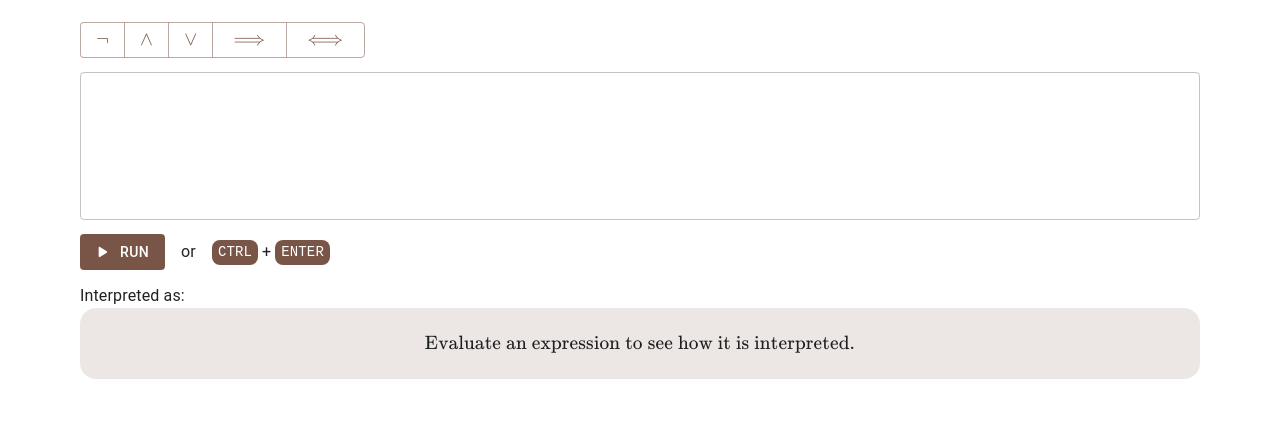
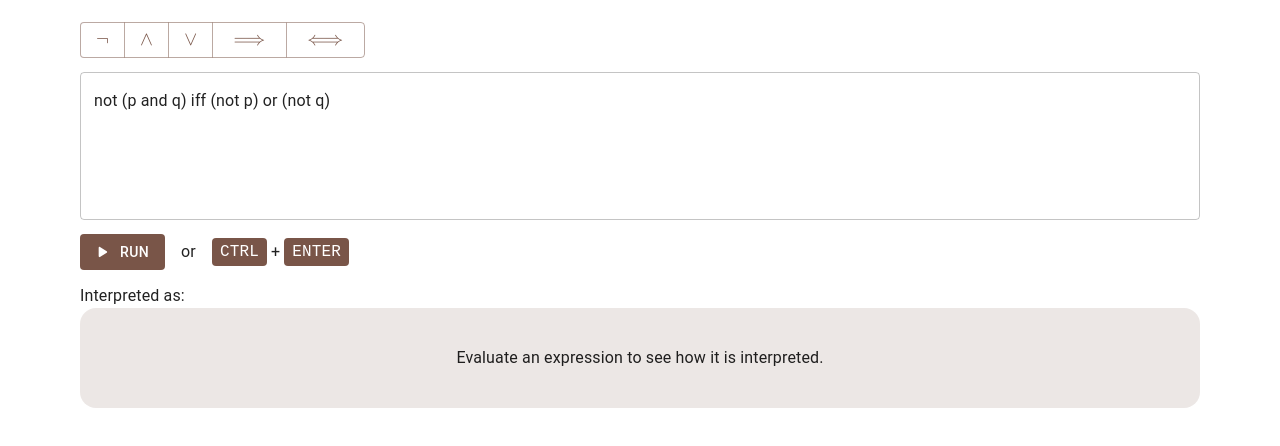
Before and after one commit to Eurydia/project-onyx, a React (Vite) app: page / in a window 1280 px wide. Shown: the top 446 px of the page. Built offline with nearby package versions, Linux system fonts and the light colour scheme.

Commit message:
improved project organization

```diff
--- a/src/App.tsx
+++ b/src/App.tsx
@@ -1,21 +1,17 @@
-import { AcceptedInputFeedback } from "$components/AcceptedInputFeedback";
-import { ExpressionInput } from "$components/ExpressionInput";
-import { OperatorButton } from "$components/OperatorButton";
-import { StyledKBD } from "$components/StyledKBD";
+import { EditorAcceptedInputFeedback } from "$components/EditorAcceptedInputFeedback";
+import { EditorExecuteToolbaGroup } from "$components/EditorExecuteToolbaGroup";
+import { EditorExpressionInput } from "$components/EditorExpressionInput";
+import { EditorOperatorButtonGroup } from "$components/EditorOperatorButtonToolbarGroup";
 import { Lexer } from "$core/interpreter/lexer";
 import { ASTNode, parse } from "$core/interpreter/parser";
-import { PlayArrowRounded } from "@mui/icons-material";
 import {
-  Button,
-  ButtonGroup,
+  alpha,
   Container,
   createTheme,
   CssBaseline,
   GlobalStyles,
   Stack,
   ThemeProvider,
-  Toolbar,
-  Typography,
 } from "@mui/material";
 import { brown } from "@mui/material/colors";
 import { FC, useState } from "react";
@@ -25,7 +21,20 @@ const theme = createTheme({
     mode: "light",
     primary: brown,
   },
+  components: {
+    MuiTooltip: {
+      styleOverrides: {
+        arrow: {
+          color: alpha(brown["800"], 0.9),
+        },
+        tooltip: {
+          backgroundColor: alpha(brown["800"], 0.9),
+        },
+      },
+    },
+  },
 });
+
 const globalStyles = (
   <GlobalStyles
     styles={{
@@ -35,48 +44,12 @@ const globalStyles = (
   />
 );
 
-const BINARY_OP_REPR: {
-  name: string;
-  alias: string[];
-  label: string;
-  insertChar: string;
-}[] = [
-  {
-    name: "Negation",
-    label: "\\lnot",
-    alias: ["not"],
-    insertChar: "\u{00AC}",
-  },
-  {
-    name: "Conjunction",
-    alias: ["and"],
-    label: "\\land",
-    insertChar: "\u{2227}",
-  },
-  {
-    name: "Disjunction",
-    alias: ["or"],
-    label: "\\lor",
-    insertChar: "\u{2228}",
-  },
-  {
-    name: "Implication",
-    alias: ["implies"],
-    label: "\\implies",
-    insertChar: "\u{21D2}",
-  },
-  {
-    name: "Equivalence",
-    alias: ["iff"],
-    label: "\\iff",
-    insertChar: "\u{21D4}",
-  },
-];
-
 export const App: FC = () => {
   const [tab, setTab] = useState(0);
 
-  const [inputValue, setInputVlue] = useState("");
+  const [inputValue, setInputVlue] = useState(
+    "not (p and q) iff (not p) or (not q)"
+  );
   const [inputCursorPos, setInputCursorPos] = useState<
     number | null
   >(null);
@@ -98,10 +71,23 @@ export const App: FC = () => {
       return;
     }
     setInputVlue((prev) => {
-      const before = prev.slice(0, inputCursorPos);
-      const after = prev.slice(inputCursorPos);
+      let before = prev.slice(0, inputCursorPos);
+      if (before.length > 0) {
+        before = `${before} `;
+      }
+
+      let after = prev.slice(inputCursorPos);
+      if (after.length > 0) {
+        after = ` ${after}`;
+      }
       return `${before}${char}${after}`;
     });
+  };
+
+  const handleKeyDown = (e: React.KeyboardEvent) => {
+    if (e.key === "Enter" && e.ctrlKey) {
+      handleExecute();
+    }
   };
 
   return (
@@ -110,78 +96,26 @@ export const App: FC = () => {
       {globalStyles}
       <Container maxWidth="lg">
         <Stack
+          useFlexGap
           spacing={1}
-          useFlexGap
           padding={2}
           minHeight="100vh"
         >
-          <Toolbar
-            disableGutters
-            variant="dense"
-            sx={{
-              display: "flex",
-              flexDirection: "row",
-              gap: 2,
-              flexWrap: "wrap",
-            }}
-          >
-            <ButtonGroup disableElevation>
-              {BINARY_OP_REPR.map((repr, index) => (
-                <OperatorButton
-                  key={"op-btn" + index}
-                  alias={repr.alias}
-                  name={repr.name}
-                  label={repr.label}
-                  onClick={() =>
-                    handleInsertChar(repr.insertChar)
-                  }
-                />
-              ))}
-            </ButtonGroup>
-          </Toolbar>
-
-          <ExpressionInput
+          <EditorOperatorButtonGroup
+            onInsertChar={handleInsertChar}
+          />
+          <EditorExpressionInput
             value={inputValue}
             onChange={setInputVlue}
-            onExecute={handleExecute}
+            onKeyDown={handleKeyDown}
             onCursorMove={setInputCursorPos}
             rows={5}
           />
-
-          <Toolbar
-            variant="dense"
-            disableGutters
-            sx={{
-              display: "flex",
-              flexDirection: "row",
-              flexWrap: "wrap",
-              gap: 2,
-            }}
-          >
-            <Button
-              disableElevation
-              variant="contained"
-              startIcon={<PlayArrowRounded />}
-              onClick={handleExecute}
-            >
-              Run
-            </Button>
-
-            <Typography>or</Typography>
-            <Stack
-              useFlexGap
-              gap={(t) => t.spacing(0.5)}
-              spacing={0.5}
-              direction="row"
-              alignItems="center"
-            >
-              <StyledKBD>CTRL</StyledKBD>
-              <Typography>+</Typography>
-              <StyledKBD>ENTER</StyledKBD>
-            </Stack>
-          </Toolbar>
-
-          <AcceptedInputFeedback
+          <EditorExecuteToolbaGroup
+            onExecute={handleExecute}
+            keyCombinationHint={["CTRL", "ENTER"]}
+          />
+          <EditorAcceptedInputFeedback
             tree={tree}
             emptyMessage="Evaluate an expression to see how it is interpreted."
           />
--- a/src/components/AcceptedInputFeedback.tsx
+++ b/src/components/EditorAcceptedInputFeedback.tsx
@@ -4,18 +4,27 @@ import { alpha, Box, Typography } from "@mui/material";
 import { FC } from "react";
 import { StyledLatex } from "./StyledLatex";
 
-type AcceptedInputFeedbackProps = {
+type EditorAcceptedInputFeedbackProps = {
   tree: ASTNode | null;
   emptyMessage: string;
 };
-export const AcceptedInputFeedback: FC<
-  AcceptedInputFeedbackProps
+export const EditorAcceptedInputFeedback: FC<
+  EditorAcceptedInputFeedbackProps
 > = (props) => {
   const { tree, emptyMessage } = props;
-  const texContent =
-    tree === null
-      ? `\\text{${emptyMessage}}`
-      : treeToLatex(tree);
+
+  let texContent = <Typography>{emptyMessage}</Typography>;
+  if (tree !== null) {
+    texContent = (
+      <StyledLatex
+        tex={treeToLatex(tree)}
+        options={{
+          displayMode: true,
+          output: "htmlAndMathml",
+        }}
+      />
+    );
+  }
   return (
     <Box>
       <Typography>Interpreted as:</Typography>
@@ -25,19 +34,14 @@ export const AcceptedInputFeedback: FC<
         display="flex"
         justifyContent="center"
         alignItems="center"
+        minHeight={100} // Otherwise the size of the box will be smaller in its empty state
         sx={{
           borderRadius: (t) => t.shape.borderRadius,
           backgroundColor: (t) =>
             alpha(t.palette.primary.light, 0.2),
         }}
       >
-        <StyledLatex
-          tex={texContent}
-          options={{
-            displayMode: true,
-            output: "htmlAndMathml",
-          }}
-        />
+        {texContent}
       </Box>
     </Box>
   );
--- /dev/null
+++ b/src/components/EditorExecuteToolbaGroup.tsx
@@ -0,0 +1,67 @@
+import { PlayArrowRounded } from "@mui/icons-material";
+import {
+  Button,
+  Stack,
+  Toolbar,
+  Typography,
+} from "@mui/material";
+import { FC, Fragment, ReactNode } from "react";
+import { StyledKBD } from "./StyledKBD";
+
+type EditorExecuteToolbaGroupProps = {
+  onExecute: () => void;
+  keyCombinationHint: string[];
+};
+export const EditorExecuteToolbaGroup: FC<
+  EditorExecuteToolbaGroupProps
+> = (props) => {
+  const { onExecute, keyCombinationHint } = props;
+
+  const keyCombination = keyCombinationHint.map(
+    (key, index) => {
+      let plusElem: ReactNode = <Typography>+</Typography>;
+      if (index >= keyCombinationHint.length - 1) {
+        plusElem = null;
+      }
+      return (
+        <Fragment key={"key-hint" + index}>
+          <StyledKBD>{key}</StyledKBD>
+          {plusElem}
+        </Fragment>
+      );
+    }
+  );
+
+  return (
+    <Toolbar
+      variant="dense"
+      disableGutters
+      sx={{
+        display: "flex",
+        flexDirection: "row",
+        flexWrap: "wrap",
+        alignItems: "center",
+        gap: 2,
+      }}
+    >
+      <Button
+        disableElevation
+        variant="contained"
+        startIcon={<PlayArrowRounded />}
+        onClick={onExecute}
+      >
+        Run
+      </Button>
+      <Typography>or</Typography>
+      <Stack
+        useFlexGap
+        gap={0.5}
+        spacing={0.5}
+        direction="row"
+        alignItems="center"
+      >
+        {keyCombination}
+      </Stack>
+    </Toolbar>
+  );
+};
--- a/src/components/ExpressionInput.tsx
+++ b/src/components/EditorExpressionInput.tsx
@@ -1,17 +1,17 @@
 import { TextField } from "@mui/material";
 import { FC, useRef } from "react";
 
-type ExpressionInputProps = {
+type EditorExpressionInputProps = {
   value: string;
   rows: number;
   onChange: (value: string) => void;
   onCursorMove: (position: number | null) => void;
-  onExecute: () => void;
+  onKeyDown: (e: React.KeyboardEvent) => void;
 };
-export const ExpressionInput: FC<ExpressionInputProps> = (
-  props
-) => {
-  const { rows, value, onChange, onCursorMove, onExecute } =
+export const EditorExpressionInput: FC<
+  EditorExpressionInputProps
+> = (props) => {
+  const { rows, value, onChange, onCursorMove, onKeyDown } =
     props;
   const inputRef = useRef<HTMLInputElement>(null);
 
@@ -20,12 +20,6 @@ export const ExpressionInput: FC<ExpressionInputProps> = (
       return;
     }
     onCursorMove(inputRef.current.selectionStart);
-  };
-
-  const handleKeyDown = (e: React.KeyboardEvent) => {
-    if (e.ctrlKey && e.key === "Enter") {
-      onExecute();
-    }
   };
 
   return (
@@ -37,7 +31,14 @@ export const ExpressionInput: FC<ExpressionInputProps> = (
       value={value}
       onChange={(e) => onChange(e.target.value)}
       onSelect={handleCursorMove}
-      onKeyDown={handleKeyDown}
+      onKeyDown={onKeyDown}
+      slotProps={{
+        input: {
+          autoComplete: "off",
+          autoCorrect: "off",
+          spellCheck: false,
+        },
+      }}
     />
   );
 };
--- /dev/null
+++ b/src/components/EditorOperatorButtonToolbarGroup.tsx
@@ -0,0 +1,79 @@
+import {
+  Button,
+  ButtonGroup,
+  Toolbar,
+  Tooltip,
+  Typography,
+} from "@mui/material";
+import { FC } from "react";
+import { StyledLatex } from "./StyledLatex";
+
+const OPERATOR = [
+  {
+    name: "Negation",
+    label: "\\lnot",
+    insertChar: "\u{00AC}",
+  },
+  {
+    name: "Conjunction",
+    label: "\\land",
+    insertChar: "\u{2227}",
+  },
+  {
+    name: "Disjunction",
+    label: "\\lor",
+    insertChar: "\u{2228}",
+  },
+  {
+    name: "Implication",
+    label: "\\implies",
+    insertChar: "\u{21D2}",
+  },
+  {
+    name: "Equivalence",
+    label: "\\iff",
+    insertChar: "\u{21D4}",
+  },
+];
+
+type EditorOperatorButtonGroupProps = {
+  onInsertChar: (char: string) => void;
+};
+export const EditorOperatorButtonGroup: FC<
+  EditorOperatorButtonGroupProps
+> = (props) => {
+  const { onInsertChar } = props;
+
+  return (
+    <Toolbar
+      disableGutters
+      variant="dense"
+    >
+      <ButtonGroup disableElevation>
+        {OPERATOR.map((btn, btnIndex) => (
+          <Tooltip
+            key={`btn` + btnIndex}
+            title={
+              <Typography sx={{ userSelect: "none" }}>
+                {btn.name}
+              </Typography>
+            }
+            arrow
+          >
+            <Button
+              onClick={() => onInsertChar(btn.insertChar)}
+            >
+              <StyledLatex
+                tex={btn.label}
+                options={{
+                  displayMode: false,
+                  output: "htmlAndMathml",
+                }}
+              />
+            </Button>
+          </Tooltip>
+        ))}
+      </ButtonGroup>
+    </Toolbar>
+  );
+};
--- a/src/components/StyledKBD.tsx
+++ b/src/components/StyledKBD.tsx
@@ -1,19 +1,24 @@
-import { Typography, TypographyProps } from "@mui/material";
+import {
+  Typography,
+  TypographyProps,
+  useTheme,
+} from "@mui/material";
 import { FC } from "react";
 
 export const StyledKBD: FC<TypographyProps> = (props) => {
   const { children } = props;
+
+  const t = useTheme();
   return (
     <Typography
       sx={{
-        backgroundColor: (t) => t.palette.primary.main,
-        color: (t) => t.palette.primary.contrastText,
-        paddingY: (s) => s.spacing(0.25),
-        paddingX: (t) => t.spacing(0.75),
+        backgroundColor: t.palette.primary.main,
+        color: t.palette.primary.contrastText,
+        borderRadius: 1,
+        paddingY: 0.25,
+        paddingX: 1,
         fontFamily: "monospace",
         textTransform: "capitalize",
-        fontSize: (t) => t.typography.body2.fontSize,
-        borderRadius: (t) => t.spacing(1),
       }}
     >
       {children}
```
Also changed, not shown: src/components/OperatorButton.tsx (deleted, +0 -61 lines).
